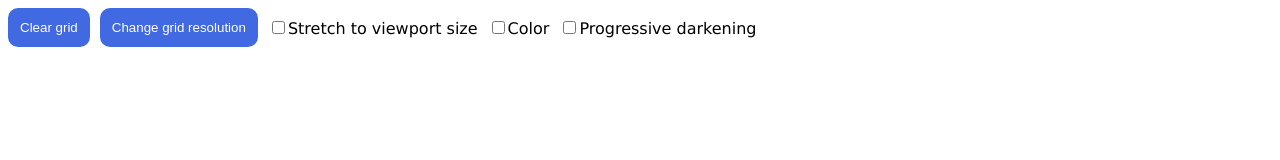
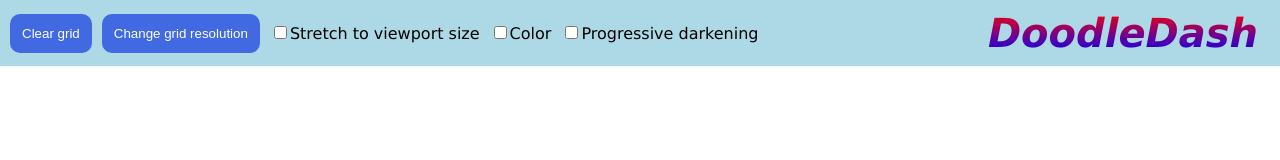
Before and after one commit to RLvB7/doodledash, a plain HTML site: page index.html in a window 1280 px wide. Drawn offline with Linux system fonts and the light colour scheme.

Commit message:
Add logo

```diff
--- a/index.html
+++ b/index.html
@@ -12,16 +12,19 @@
 
 <body>
 	<div class="container">
+		<div class="header">
 			<div class="controls">
 				<div>
 					<button id="clear">Clear grid</button>
 				</div>
 				<div>
-				<button id="changeRes">Change grid resolution</button>
+					<button id="changeRes">Change grid
+						resolution</button>
 				</div>
 				<div>
 					<input type="checkbox" id="flexible"><label
-					for="flexible">Stretch to viewport size</label>
+						for="flexible">Stretch to viewport
+						size</label>
 				</div>
 				<div>
 					<input type="checkbox" id="color"><label
@@ -29,7 +32,12 @@
 				</div>
 				<div>
 					<input type="checkbox" id="progressive"><label
-					for="progressive">Progressive darkening</label>
+						for="progressive">Progressive
+						darkening</label>
+				</div>
+			</div>
+			<div class="logo">
+				DoodleDash
 			</div>
 		</div>
 		<div class="grid">
--- a/style.css
+++ b/style.css
@@ -1,5 +1,6 @@
 body {
 	font-family: Verdana, Geneva, Tahoma, sans-serif;
+	margin: 0;
 }
 
 button {
@@ -11,10 +12,17 @@ button {
 }
 
 .container {
-	height: 98vh;
+	height: 100vh;
 	display: flex;
 	flex-direction: column;
-	gap: 5px;
+}
+
+.header {
+	display: flex;
+	justify-content: space-between;
+	background-color: lightblue;
+	padding: 10px;
+	align-items: center;
 }
 
 .controls {
@@ -22,6 +30,16 @@ button {
 	align-items: center;
 	flex-wrap: wrap;
 	gap: 10px;
+}
+
+.logo {
+	font-weight: bold;
+	font-size: 40px;
+	font-style: italic;
+	background: linear-gradient( red , blue);
+	-webkit-text-fill-color: transparent;
+	-webkit-background-clip: text;
+	margin-right: 12px;
 }
 
 .grid {
```
Lines whose indentation alone changed are shown as unchanged.
